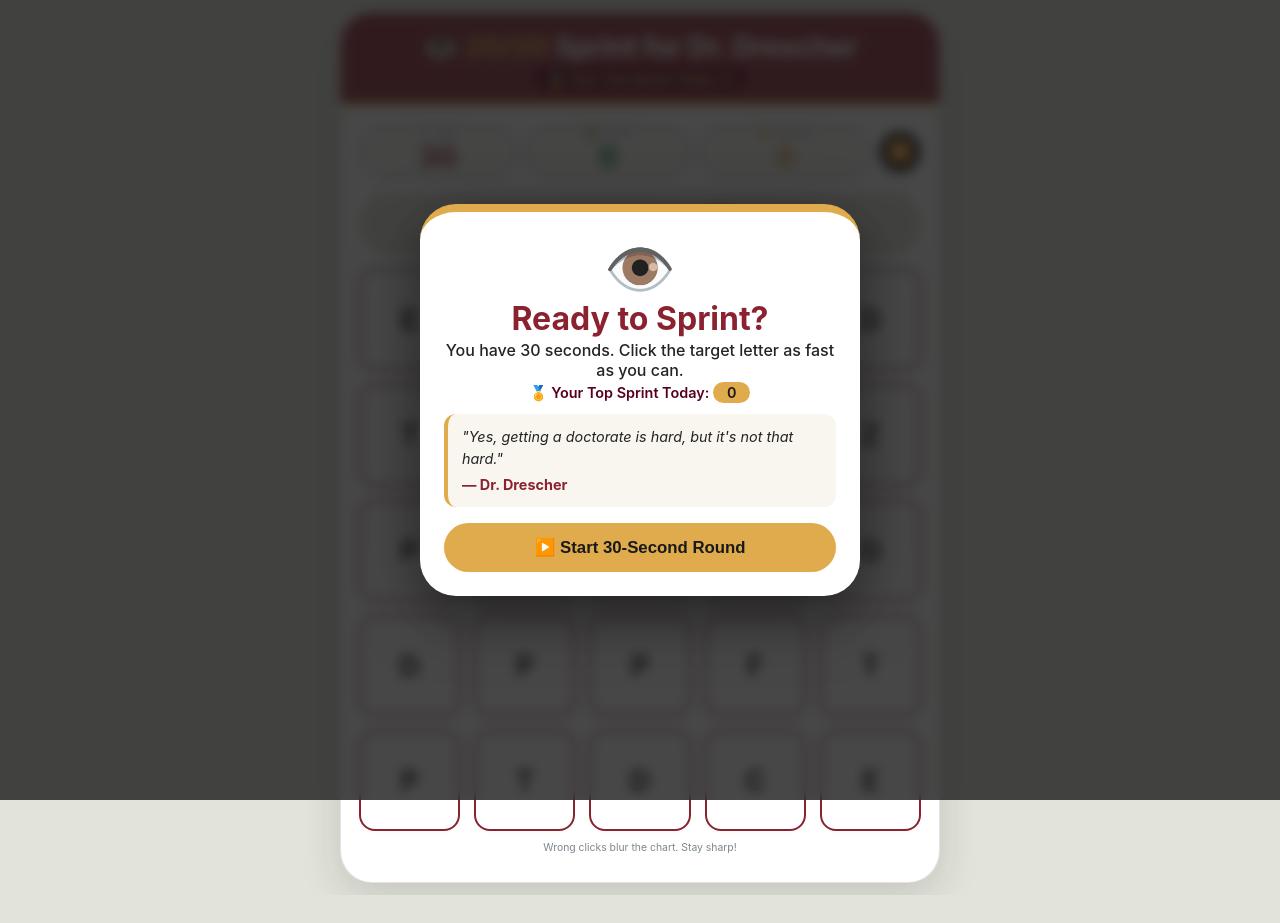
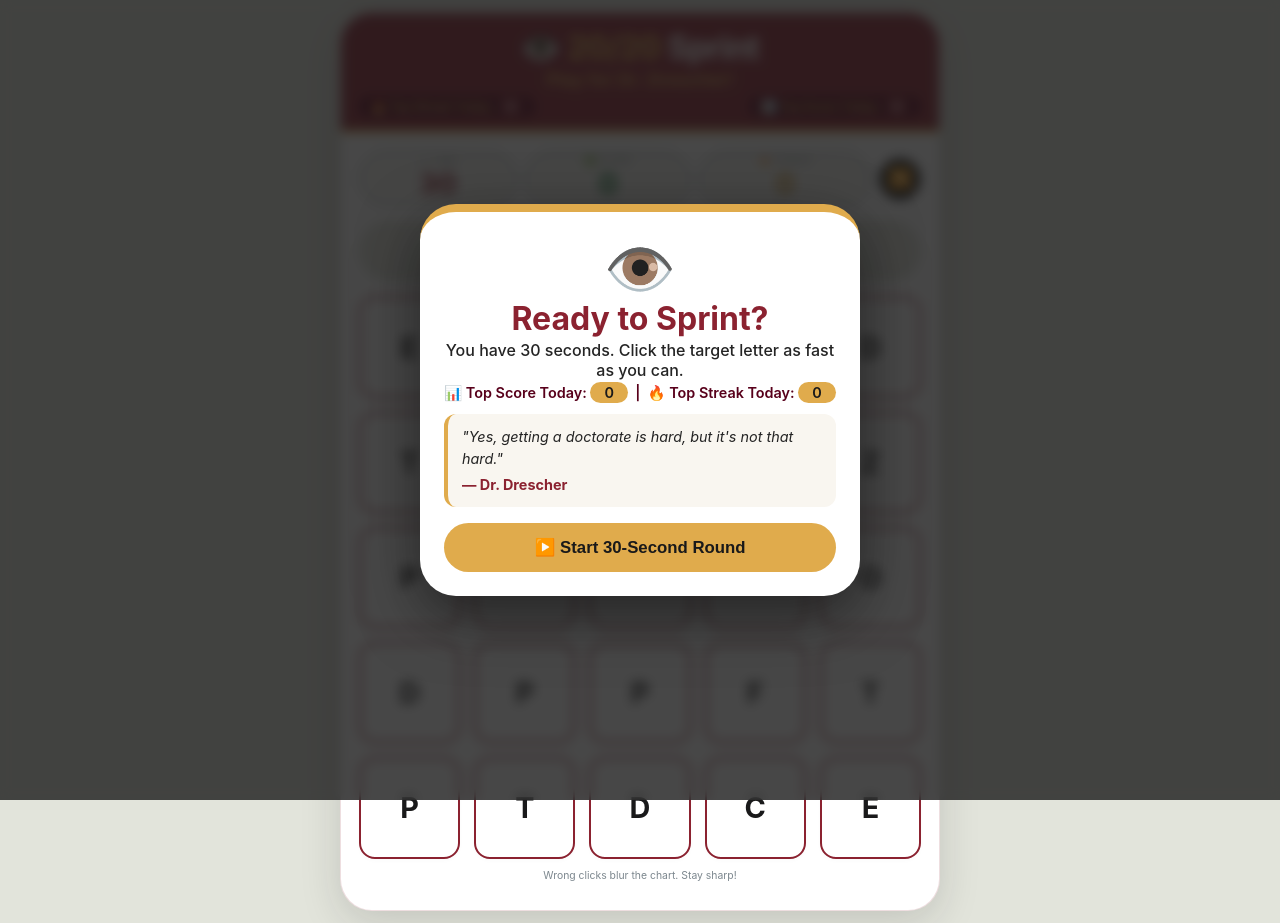
Before and after one commit to mdrose2/drdrescherfund, a plain HTML site: page index.html in a window 1280 px wide. Before the commit the page ends 895 px from the top, so only its background shows below. Drawn offline with Linux system fonts and the light colour scheme.

Commit message:
Update index.html
Minor tweaks to gameplay and layout. Increased font shrink, renamed game, added subtitle and streak/score tracker updates.

```diff
--- a/index.html
+++ b/index.html
@@ -3,7 +3,7 @@
 <head>
     <meta charset="UTF-8">
     <meta name="viewport" content="width=device-width, initial-scale=1.0, maximum-scale=1.0, user-scalable=yes">
-    <title>Dr. Drescher's 20/20 Sprint</title>
+    <title>20/20 Sprint</title>
 
     <style>
         * {
@@ -45,30 +45,53 @@
 
         .header h1 {
             color: #ffffff;
-            font-size: clamp(1.3rem, 5vw, 1.8rem);
+            font-size: clamp(1.4rem, 5.5vw, 2rem);
             font-weight: 700;
             letter-spacing: -0.5px;
+            line-height: 1.2;
         }
         .header h1 span {
             color: #e0ab4c;
         }
 
+        .header .subtitle {
+            color: #e0ab4c;
+            font-weight: 600;
+            font-size: clamp(0.8rem, 2.5vw, 1.1rem);
+            margin-top: 2px;
+            margin-bottom: 6px;
+            letter-spacing: 0.3px;
+        }
+
         .header .sub {
             display: flex;
-            justify-content: center;
+            justify-content: space-between;
             align-items: center;
-            margin-top: 4px;
+            flex-wrap: wrap;
+            gap: 6px 10px;
+            margin-top: 2px;
             color: rgba(255, 255, 255, 0.85);
-            font-size: clamp(0.65rem, 2vw, 0.85rem);
+            font-size: clamp(0.55rem, 1.8vw, 0.75rem);
             font-weight: 600;
         }
-        .header .sub .high-score {
+        .header .sub .high-score-badge {
             background: #58001b;
-            padding: 3px 14px;
+            padding: 3px 12px;
             border-radius: 30px;
             color: #e0ab4c;
             font-weight: 700;
             white-space: nowrap;
+            display: inline-flex;
+            align-items: center;
+            gap: 4px;
+        }
+        .header .sub .high-score-badge span {
+            color: #ffffff;
+            background: #8b2230;
+            padding: 0 8px;
+            border-radius: 20px;
+            min-width: 20px;
+            text-align: center;
         }
 
         .game-stats {
@@ -382,9 +405,11 @@
 
     <div id="app">
         <div class="header">
-            <h1>👁️ <span>20/20</span> Sprint for Dr. Drescher</h1>
+            <h1>👁️ <span>20/20</span> Sprint</h1>
+            <div class="subtitle">Play for Dr. Drescher!</div>
             <div class="sub">
-                <span class="high-score">🏅 Your Top Sprint Today: <span id="highScoreDisplay">0</span></span>
+                <span class="high-score-badge">🔥 Top Streak Today: <span id="hsStreak">0</span></span>
+                <span class="high-score-badge">📊 Top Score Today: <span id="hsScore">0</span></span>
             </div>
         </div>
 
@@ -425,19 +450,28 @@
             const LETTERS = ['E', 'F', 'P', 'T', 'O', 'Z', 'D', 'C'];
             const GRID_SIZE = 5;
             const GAME_DURATION = 30;
-            const STORAGE_KEY = 'drescherHighScoreTimed';
             const MAX_BLUR = 14;
+
+            // Storage keys
+            const SCORE_STORAGE_KEY = 'drescherHighScore';
+            const STREAK_STORAGE_KEY = 'drescherHighStreak';
 
             const grid = document.getElementById('grid');
             const targetEl = document.getElementById('targetLetter');
             const scoreDisplay = document.getElementById('scoreDisplay');
             const timerDisplay = document.getElementById('timerDisplay');
             const streakDisplay = document.getElementById('streakDisplay');
-            const highScoreDisplay = document.getElementById('highScoreDisplay');
+            const hsStreak = document.getElementById('hsStreak');
+            const hsScore = document.getElementById('hsScore');
             const overlay = document.getElementById('overlay');
             const overlayCard = document.getElementById('overlayCard');
             const pauseBtn = document.getElementById('pauseBtn');
 
+            // ---- Load saved stats ----
+            let currentHighScore = parseInt(localStorage.getItem(SCORE_STORAGE_KEY)) || 0;
+            let currentHighStreak = parseInt(localStorage.getItem(STREAK_STORAGE_KEY)) || 0;
+
+            // ---- State ----
             let score = 0;
             let timeLeft = GAME_DURATION;
             let currentStreak = 0;
@@ -446,10 +480,15 @@
             let isPlaying = false;
             let isPaused = false;
             let timerInterval = null;
-            let currentHighScore = parseInt(localStorage.getItem(STORAGE_KEY)) || 0;
 
-            highScoreDisplay.innerText = currentHighScore;
+            // ---- Update header badges ----
+            function updateHeaderStats() {
+                hsStreak.innerText = currentHighStreak;
+                hsScore.innerText = currentHighScore;
+            }
+            updateHeaderStats();
 
+            // ---- Helpers ----
             function getRandomLetter() {
                 return LETTERS[Math.floor(Math.random() * LETTERS.length)];
             }
@@ -468,7 +507,6 @@
             }
 
             function updateGridSize() {
-                // UPDATED: Shrink factor changed from 0.965 to 0.94 for more noticeable shrinking!
                 const base = 1.8;
                 const shrink = Math.pow(0.94, score);
                 let size = base * shrink;
@@ -515,6 +553,7 @@
                 pauseBtn.textContent = '⏸️';
             }
 
+            // ---- Start / End ----
             function startGame() {
                 resetGameState();
                 isPlaying = true;
@@ -544,18 +583,26 @@
                 }
                 pauseBtn.textContent = '⏸️';
 
-                let isNewHigh = false;
+                // Check for new high SCORE
+                let isNewHighScore = false;
                 if (score > currentHighScore) {
                     currentHighScore = score;
-                    localStorage.setItem(STORAGE_KEY, String(currentHighScore));
-                    highScoreDisplay.innerText = currentHighScore;
-                    isNewHigh = true;
+                    localStorage.setItem(SCORE_STORAGE_KEY, String(currentHighScore));
+                    isNewHighScore = true;
                 }
 
-                renderOverlay('end', isNewHigh);
+                // Check for new high STREAK
+                if (currentStreak > currentHighStreak) {
+                    currentHighStreak = currentStreak;
+                    localStorage.setItem(STREAK_STORAGE_KEY, String(currentHighStreak));
+                }
+
+                updateHeaderStats();
+                renderOverlay('end', isNewHighScore);
                 overlay.classList.remove('hidden');
             }
 
+            // ---- Pause ----
             function togglePause() {
                 if (!isPlaying) return;
                 isPaused = !isPaused;
@@ -568,6 +615,7 @@
                 }
             }
 
+            // ---- Render Overlay ----
             function renderOverlay(mode, isNewHigh = false) {
                 let icon, title, subText, showScore, showHighScore, showQuote, showDonate, buttonsHTML;
 
@@ -588,7 +636,7 @@
                     `;
                 } else if (mode === 'end') {
                     icon = isNewHigh ? '🏆' : '⏰';
-                    title = isNewHigh ? 'New Best Sprint!' : "Time's Up!";
+                    title = isNewHigh ? 'New Best Score!' : "Time's Up!";
                     subText = `You found ${score} correct letters in 30 seconds!`;
                     showScore = true;
                     showHighScore = true;
@@ -615,7 +663,7 @@
 
                 const scoreHTML = showScore ? `<div class="score-display">Score: ${score}</div>` : '';
                 const highScoreHTML = showHighScore ?
-                    `<div class="high-score-end">🏅 Your Top Sprint Today: <span>${currentHighScore}</span></div>` :
+                    `<div class="high-score-end">📊 Top Score Today: <span>${currentHighScore}</span> &nbsp;|&nbsp; 🔥 Top Streak Today: <span>${currentHighStreak}</span></div>` :
                     '';
                 const quoteHTML = showQuote ? `
                     <div class="quote-block">
@@ -661,6 +709,7 @@
                 }
             }
 
+            // ---- Click Handler ----
             function handleTileClick(e) {
                 const tile = e.target.closest('.tile');
                 if (!tile) return;
@@ -669,8 +718,17 @@
                 const clicked = tile.dataset.letter;
 
                 if (clicked === targetLetter) {
+                    // Correct
                     score++;
                     currentStreak++;
+
+                    // Check for new high streak (updates LIVE)
+                    if (currentStreak > currentHighStreak) {
+                        currentHighStreak = currentStreak;
+                        localStorage.setItem(STREAK_STORAGE_KEY, String(currentHighStreak));
+                        updateHeaderStats();
+                    }
+
                     tile.classList.add('correct-flash');
                     setTimeout(() => tile.classList.remove('correct-flash'), 150);
 
@@ -678,6 +736,7 @@
                     setNewTarget();
                     updateUI();
                 } else {
+                    // Wrong
                     currentStreak = 0;
                     currentBlur = Math.min(currentBlur + 3, MAX_BLUR);
                     tile.classList.add('wrong-flash');
@@ -686,6 +745,7 @@
                 }
             }
 
+            // ---- Init ----
             function init() {
                 generateGrid();
                 setNewTarget();
@@ -701,7 +761,7 @@
 
                 renderOverlay('idle');
                 overlay.classList.remove('hidden');
-                console.log('👁️ Dr. Drescher Sprint loaded. High Score:', currentHighScore);
+                console.log('👁️ 20/20 Sprint loaded. High Score:', currentHighScore, '| High Streak:', currentHighStreak);
             }
 
             init();
```
